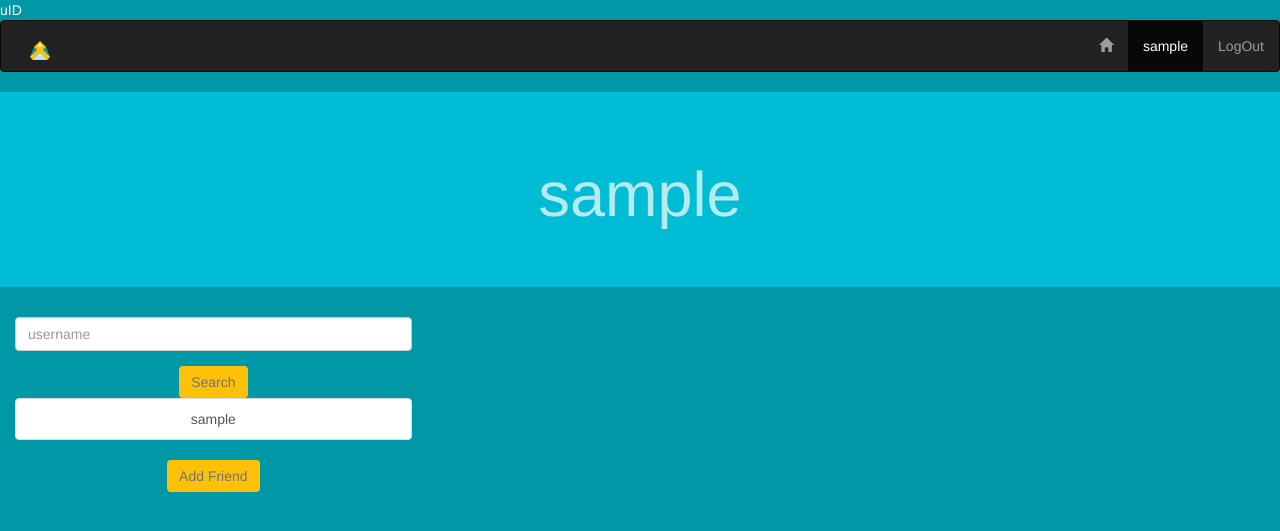
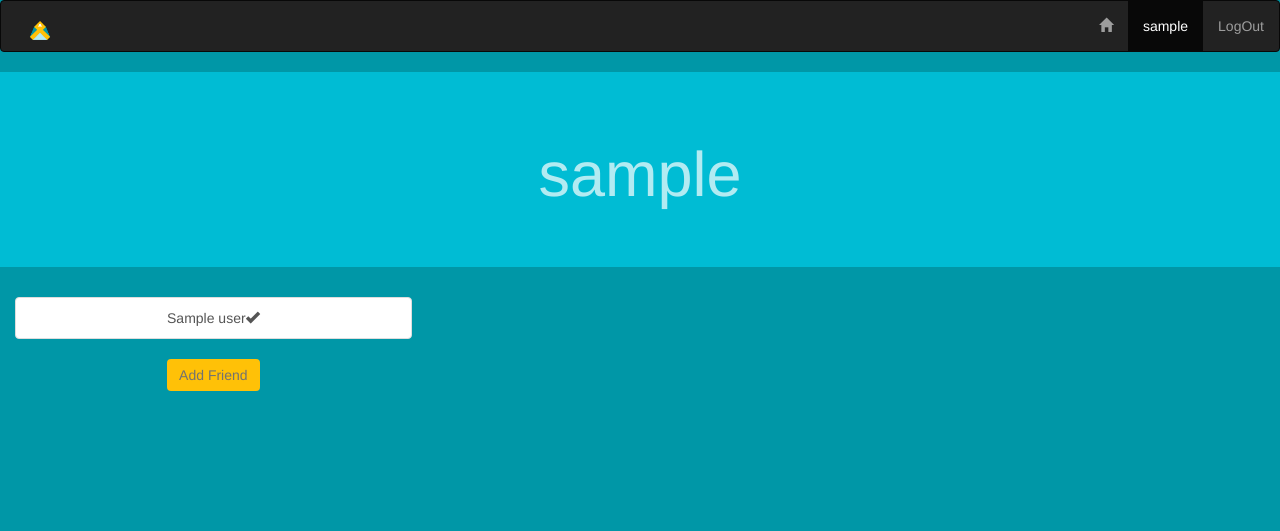
Before and after one commit to robinonsay/pennapps-diabetes-network, a Python web app: template templates/profile.html in a window 1280 px wide. Shown: the top 531 px of the page. Run offline with Jinja, Linux system fonts and the light colour scheme; the template is opened without the code that fills it: most values are stand-ins (such as "Sample title", 1, 10 or a date in 2020); some libraries are stand-ins or nearby versions.

Commit message:
Redoing query

```diff
--- a/templates/home.html
+++ b/templates/home.html
@@ -87,7 +87,7 @@
 
 
 		<ul class="nav navbar-nav navbar-right">
-      <li class="active"><a href="/home" id="anchor-home"><span class="glyphicon glyphicon-home"></span></a> </li>
+      <li class="active"><a href="#" id="anchor-home"><span class="glyphicon glyphicon-home"></span></a> </li>
 			<li><a href="/profile/{{ uID }}" id="anchor-usersName">{{ uID }}</a></li>
       <li><a href="/" id="anchor-logout">LogOut</a></li>
 
@@ -134,7 +134,7 @@
 
             <!--user has ability to go through and select different friends-->
             {% for friend in friends %}
-            <li class="list-group-item">{{ friend.uID }}</li>
+            <li class="list-group-item">{{ friend }}</li>
             {% endfor %}
         </ul>
         <button type="button" class="btn btn-info">Form Group</button>
--- a/templates/profile.html
+++ b/templates/profile.html
@@ -51,24 +51,15 @@
 
     }
 </style>
-
+<script type=text/javascript>
+  $SCRIPT_ROOT = {{ request.script_root|tojson|safe }};
+</script>
 <script type="text/javascript">
     $(document).ready(function(){
-        $('#check').hide();
+
     });
-var isFriendSelected = false;
-function selectFriend(){
-    if(!isFriendSelected){
-        $('#check').show();
-        isFriendSelected = true;
-    }else{
-         $('#check').hide();
-        isFriendSelected = false;
-    }
-
-}
 </script>
-</head>uID
+</head>
 <body>
 <nav class="navbar navbar-inverse" role="navigation">
 	<!-- Brand and toggle get grouped for better mobile display -->
@@ -125,34 +116,12 @@ function selectFriend(){
 	</div>
 </div>
 
-<div class="container-fluid" id="div-alerts" hidden>
-    <div class="row">
-	<div class="col-md-6 col-md-offset-3">
-<!--Format for alerts
-        <div class="alert alert-danger">
-            <button type="button" class="close" data-dismiss="alert" aria-hidden="true">&times;
-        </button>
-            <strong>Warning</strong>This is an alert
-        </div>
--->
 
-	</div>
-</div>
-
-</div>
 <main>
 <div class="container-fluid text-center" id="div-main">
     <div class="row">
 	<div class="col-md-4" id="div-add-friends">
-        <form>
-            <div class="form-group">
-                <input type="text" class="form-control" id="input-search-username" placeholder="username">
 
-            </div>
-
-
-            <button type="button" class="btn btn-primary">Search</button>
-        </form>
         <ul id="ul-users" class="list-group">
 <!--Format for adding items to group
           <li class="list-group-item">First item</li>
@@ -161,11 +130,22 @@ function selectFriend(){
 
             <!--user has ability to go through and select different friends-->
             {% for user in users %}
-            <a href="#" class="list-group-item" id="anchor-user" onclick="selectFriend()">{{ user.username }}<span id="check" class="glyphicon glyphicon-ok"></span></a>
+            <a href="#" class="list-group-item" id="anchor-{{user}}">{{ user }}<span id="check" class="glyphicon glyphicon-ok" hidden></span></a>
             {% endfor %}
         </ul>
-        <button type="button" class="btn btn-primary">Add Friend</button>
+        <button type="submit" class="btn btn-primary">Add Friend</button>
+
 	</div>
+    <div class="col-md-6 ">
+    <!--Format for alerts
+        <div class="alert alert-danger">
+            <button type="button" class="close" data-dismiss="alert" aria-hidden="true">&times;
+        </button>
+            <strong>Warning</strong>This is an alert
+        </div>
+    -->
+
+    </div>
     <div class="col-md-12">
 
 	</div>
```
Also changed, not shown: app.py (+20 -5 lines).
